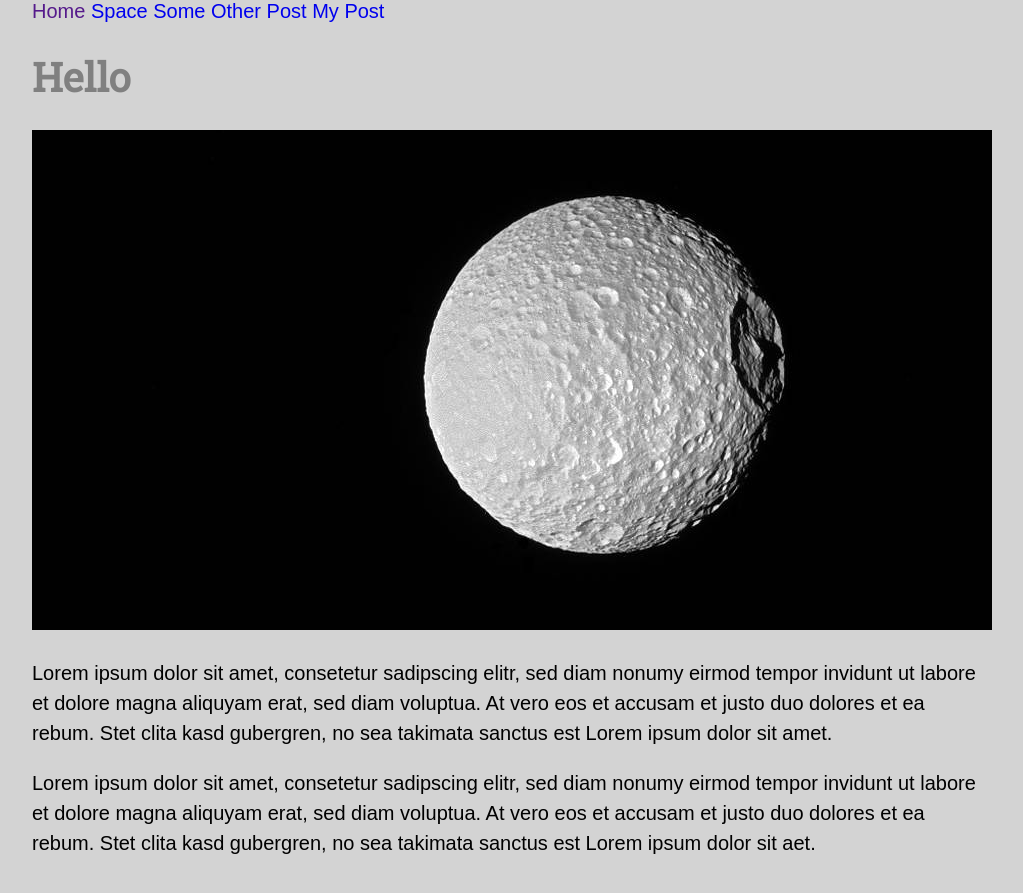
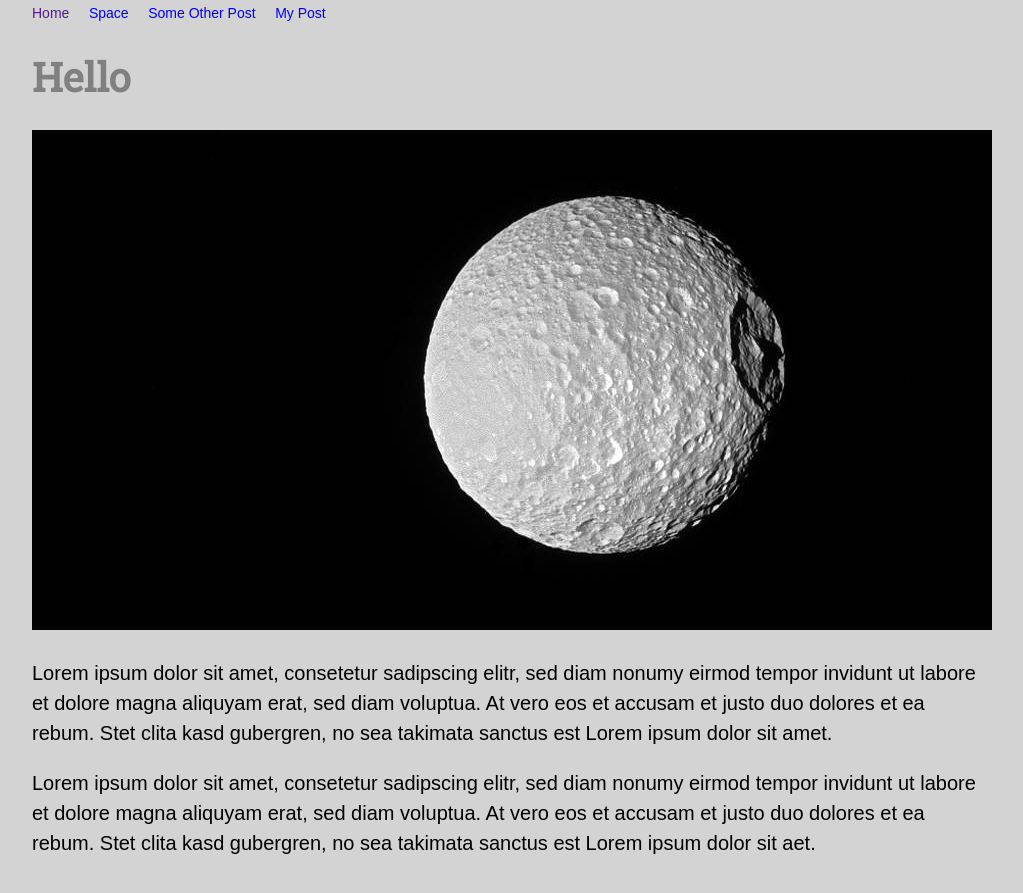
Before and after one commit to the-friedrich/site, a Jekyll site: the page built from _posts/2017-02-16-some-other-post.md, in a window 1280 px wide. Shown: the top 893 px of the page, without its empty margins (128-1151 px from the left). Built offline with Jekyll 4.4.1, drawn with Linux system fonts in a browser that asks for light colours; our own code applies the rules of GitHub Pages for plain Markdown files.

Commit message:
Update style.css

```diff
--- a/assets/css/style.css
+++ b/assets/css/style.css
@@ -33,6 +33,11 @@ a{
   text-decoration: none;
 }
 
+.small-menu{
+  font-size: 14px;
+  margin-right: 1em;
+}
+
 .content{
   text-align: center;
   margin-bottom: 2em;
```
